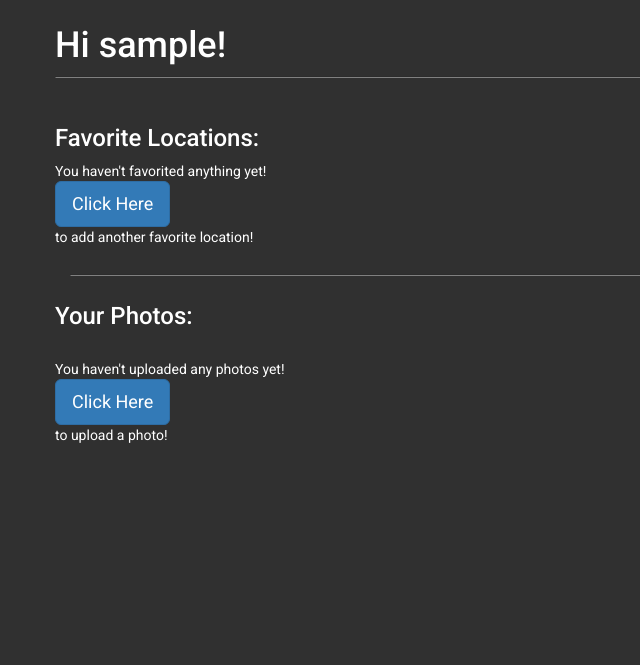
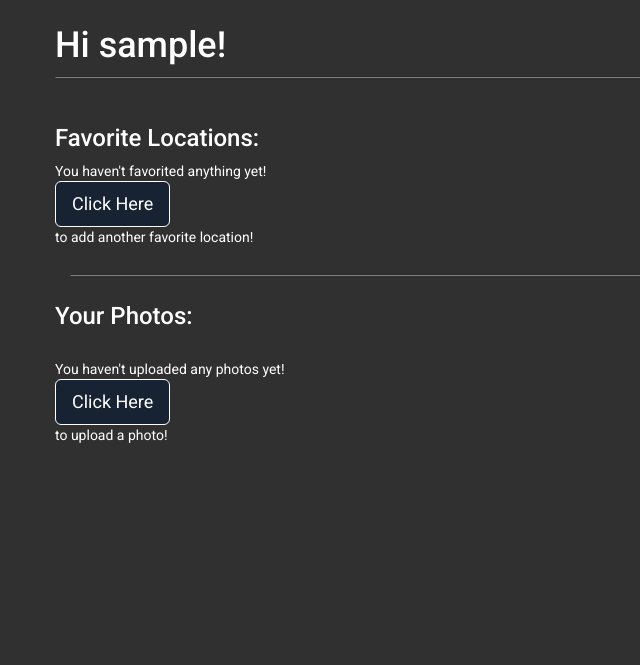
Before and after one commit to hleonhardy/fellowship-final-project, a Flask app: page /mypage in a window 1280 px wide. Shown: the part 54-719 px from the top of the page, without its empty margins (0-640 px from the left). Run offline with Flask 2, Linux system fonts and the light colour scheme; the visitor is signed in with stand-in values (Sample User, id 1); data comes from the database, SQL or seed files in the repository; data that the repository does not hold is empty; some libraries are stand-ins or nearby versions.

Commit message:
changed button color on user page

```diff
--- a/templates/mypage.html
+++ b/templates/mypage.html
@@ -71,6 +71,11 @@
         z-index: 10;
       }
 
+      .click-button {
+        background-color: #172233;
+        border-color: white;
+      }
+
 
 
 
@@ -112,7 +117,7 @@
 </ul>
 
         <!-- Button trigger modal -->
-        <button type="button" class="btn btn-primary btn-lg" data-toggle="modal" data-target="#myModal">
+        <button type="button" class="btn btn-primary btn-lg click-button" data-toggle="modal" data-target="#myModal">
           Click Here
         </button>
         <br> to add another favorite location!<br>
@@ -165,7 +170,7 @@
 <!-- <a href="/uploadphoto">Click Here</a> to upload more photos! -->
 
     <!-- Button trigger modal -->
-    <button type="button" class="btn btn-primary btn-lg" data-toggle="modal" data-target="#myPhotoModal">
+    <button type="button" class="btn btn-primary btn-lg click-button" data-toggle="modal" data-target="#myPhotoModal">
       Click Here
     </button>
     <br> to upload a photo!<br>
```
